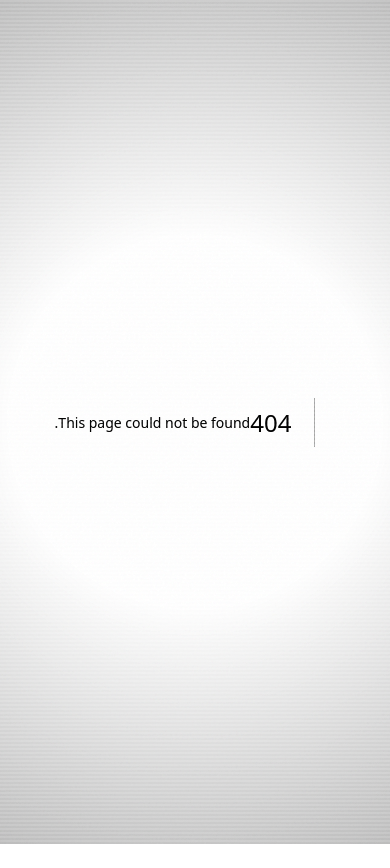
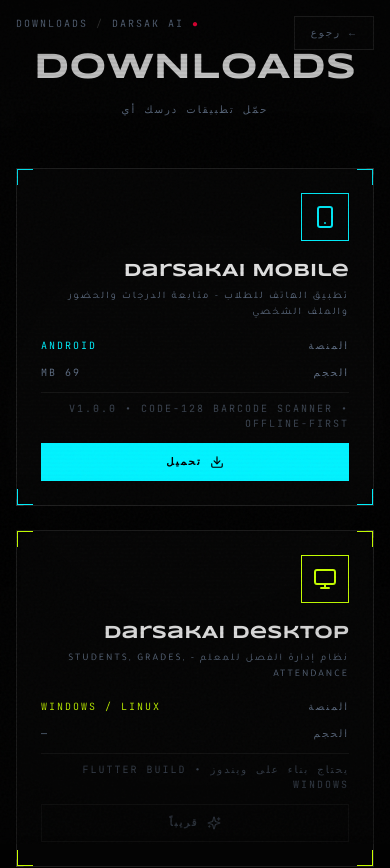
Before and after one commit to rootkali-cmd/Darsak-ai, a Next.js app in the folder web-portal/: page /download in a window 390 px wide. Before the commit this address had no page. Shown: the top 868 px of the page. Before the commit the page ends 844 px from the top, so only its background shows below. Built offline with nearby package versions, Linux system fonts and the light colour scheme.

Commit message:
Add /download page with all 3 apps (mobile apk + desktop/accounts coming soon)

```diff
--- /dev/null
+++ b/web-portal/src/app/download/page.tsx
@@ -0,0 +1,197 @@
+'use client'
+
+import { useState, useEffect } from 'react'
+import { motion } from 'framer-motion'
+import { useRouter } from 'next/navigation'
+import { Smartphone, Monitor, ArrowLeft, Download, Sparkles } from 'lucide-react'
+
+const apps = [
+  {
+    id: 'mobile',
+    title: 'DarsakAI Mobile',
+    description: 'تطبيق الهاتف للطلاب - متابعة الدرجات والحضور والملف الشخصي',
+    descriptionEn: 'Student mobile app — grades, attendance & profile',
+    icon: Smartphone,
+    color: '#00f3ff',
+    fileName: 'DarsakAI.apk',
+    size: '69 MB',
+    platform: 'Android',
+    note: 'v1.0.0 • Code-128 barcode scanner • Offline-first',
+  },
+  {
+    id: 'desktop',
+    title: 'DarsakAI Desktop',
+    description: 'نظام إدارة الفصل للمعلم - students, grades, attendance',
+    descriptionEn: 'Teacher desktop app — full classroom management',
+    icon: Monitor,
+    color: '#ccff00',
+    fileName: null,
+    size: '—',
+    platform: 'Windows / Linux',
+    note: 'يحتاج بناء على ويندوز • flutter build windows',
+  },
+  {
+    id: 'accounts',
+    title: 'DarsakAI Accounts',
+    description: 'نظام الحسابات والمالية للفصل',
+    descriptionEn: 'Finance & accounts management',
+    icon: Monitor,
+    color: '#ff003c',
+    fileName: null,
+    size: '—',
+    platform: 'Windows / Linux',
+    note: 'يحتاج بناء على ويندوز • flutter build windows',
+  },
+]
+
+export default function DownloadPage() {
+  const router = useRouter()
+  const [isAr, setIsAr] = useState(true)
+
+  useEffect(() => {
+    setIsAr(document.dir === 'rtl')
+  }, [])
+
+  return (
+    <div className="min-h-screen flex items-center justify-center relative px-4 py-12">
+      {/* Corner decoration */}
+      <div className="fixed top-4 left-4 z-50 hud-text flex items-center gap-2">
+        <span className="text-[var(--accent)]">●</span>
+        <span>DARSAK AI</span>
+        <span className="text-[rgba(255,255,255,0.2)]">/</span>
+        <span>DOWNLOADS</span>
+      </div>
+
+      {/* Back button */}
+      <button
+        onClick={() => router.push('/')}
+        className="fixed top-4 ltr:left-4 rtl:right-4 z-50 px-4 py-2 border border-[var(--border)] hover:border-[var(--accent-2)] text-xs hud-text transition-colors"
+        style={{ background: 'var(--card-bg)' }}
+      >
+        ← {isAr ? 'رجوع' : 'BACK'}
+      </button>
+
+      <div className="relative z-10 w-full max-w-5xl">
+        {/* Header */}
+        <motion.div
+          initial={{ opacity: 0, y: 30 }}
+          animate={{ opacity: 1, y: 0 }}
+          transition={{ duration: 0.5 }}
+          className="text-center mb-12"
+        >
+          <h1 className="text-4xl font-bold mb-3" style={{ fontFamily: 'var(--font-display)' }}>
+            DOWNLOADS
+          </h1>
+          <p className="text-sm hud-text text-[var(--text-muted)]">
+            {isAr ? 'حمّل تطبيقات درسك أي' : 'Download DarsakAI apps'}
+          </p>
+        </motion.div>
+
+        {/* Apps grid */}
+        <div className="grid md:grid-cols-3 gap-6">
+          {apps.map((app, i) => (
+            <motion.div
+              key={app.id}
+              initial={{ opacity: 0, y: 40 }}
+              animate={{ opacity: 1, y: 0 }}
+              transition={{ duration: 0.5, delay: 0.15 * (i + 1) }}
+            >
+              <div
+                className="brutal-card p-6 flex flex-col h-full relative"
+                style={{ background: 'var(--card-bg)', position: 'relative' }}
+              >
+                {/* Corner brackets */}
+                <div className="absolute top-0 left-0 w-4 h-4 border-t border-l" style={{ borderColor: app.color }} />
+                <div className="absolute top-0 right-0 w-4 h-4 border-t border-r" style={{ borderColor: app.color }} />
+                <div className="absolute bottom-0 left-0 w-4 h-4 border-b border-l" style={{ borderColor: app.color }} />
+                <div className="absolute bottom-0 right-0 w-4 h-4 border-b border-r" style={{ borderColor: app.color }} />
+
+                {/* Icon */}
+                <div
+                  className="w-12 h-12 flex items-center justify-center mb-4"
+                  style={{ border: `1px solid ${app.color}` }}
+                >
+                  <app.icon className="w-6 h-6" style={{ color: app.color }} />
+                </div>
+
+                {/* Title */}
+                <h2 className="text-lg font-bold mb-1" style={{ fontFamily: 'var(--font-display)' }}>
+                  {app.title}
+                </h2>
+
+                {/* Description */}
+                <p className="text-xs hud-text text-[var(--text-muted)] mb-4 leading-relaxed" style={{ fontFamily: 'var(--font-arabic)' }}>
+                  {isAr ? app.description : app.descriptionEn}
+                </p>
+
+                {/* Meta info */}
+                <div className="mt-auto space-y-3">
+                  <div className="flex justify-between text-[10px] hud-text">
+                    <span className="text-[var(--text-muted)]">{isAr ? 'المنصة' : 'Platform'}</span>
+                    <span style={{ color: app.color }}>{app.platform}</span>
+                  </div>
+                  <div className="flex justify-between text-[10px] hud-text">
+                    <span className="text-[var(--text-muted)]">{isAr ? 'الحجم' : 'Size'}</span>
+                    <span>{app.size}</span>
+                  </div>
+                  {app.note && (
+                    <p className="text-[10px] hud-text text-[var(--text-muted)] opacity-60 pt-2 border-t border-[var(--border)]">
+                      {app.note}
+                    </p>
+                  )}
+
+                  {/* Download button */}
+                  {app.fileName ? (
+                    <a
+                      href={`/${app.fileName}`}
+                      download
+                      className="w-full flex items-center justify-center gap-2 py-2.5 text-xs font-bold hud-text uppercase tracking-wider transition-all"
+                      style={{
+                        background: app.color,
+                        color: '#000',
+                        border: `1px solid ${app.color}`,
+                      }}
+                      onMouseEnter={(e) => {
+                        e.currentTarget.style.opacity = '0.8'
+                      }}
+                      onMouseLeave={(e) => {
+                        e.currentTarget.style.opacity = '1'
+                      }}
+                    >
+                      <Download className="w-3.5 h-3.5" />
+                      {isAr ? 'تحميل' : 'DOWNLOAD'}
+                    </a>
+                  ) : (
+                    <div
+                      className="w-full flex items-center justify-center gap-2 py-2.5 text-xs font-bold hud-text uppercase tracking-wider cursor-not-allowed"
+                      style={{
+                        border: `1px solid var(--border)`,
+                        color: 'var(--text-muted)',
+                        opacity: 0.5,
+                      }}
+                    >
+                      <Sparkles className="w-3.5 h-3.5" />
+                      {isAr ? 'قريباً' : 'COMING SOON'}
+                    </div>
+                  )}
+                </div>
+              </div>
+            </motion.div>
+          ))}
+        </div>
+
+        {/* Info note */}
+        <motion.p
+          initial={{ opacity: 0 }}
+          animate={{ opacity: 1 }}
+          transition={{ delay: 1 }}
+          className="text-center text-[10px] hud-text text-[var(--text-muted)] mt-8 opacity-50"
+        >
+          {isAr
+            ? 'التطبيقات تحت التطوير • للاستخدام الداخلي'
+            : 'Apps are under active development • For internal use'}
+        </motion.p>
+      </div>
+    </div>
+  )
+}
--- a/web-portal/src/app/login/page.tsx
+++ b/web-portal/src/app/login/page.tsx
@@ -181,9 +181,8 @@
                 إنشاء حساب
               </button>
             </p>
-            <a
-              href="/DarsakAI.apk"
-              download
+            <button
+              onClick={() => router.push('/download')}
               className="inline-flex items-center gap-1.5 text-[10px] hud-text text-[var(--accent-2)] hover:underline"
             >
               <svg width="10" height="10" viewBox="0 0 24 24" fill="none" stroke="currentColor" strokeWidth="2.5" strokeLinecap="round" strokeLinejoin="round">
@@ -191,8 +190,8 @@
                 <polyline points="7 10 12 15 17 10" />
                 <line x1="12" y1="15" x2="12" y2="3" />
               </svg>
-              تحميل تطبيق الموبايل
-            </a>
+              التطبيقات
+            </button>
           </div>
         </div>
       </motion.div>
--- a/web-portal/src/app/page.tsx
+++ b/web-portal/src/app/page.tsx
@@ -225,18 +225,14 @@
         <button className="ds-btn-secondary" onClick={() => router.push('/register')}>
           {isAr ? 'ابدأ مجاناً' : 'START FREE'}
         </button>
-        <a
-          href="/DarsakAI.apk"
-          download
-          className="ds-btn-download"
-        >
+        <button className="ds-btn-download" onClick={() => router.push('/download')}>
           <svg width="14" height="14" viewBox="0 0 24 24" fill="none" stroke="currentColor" strokeWidth="2.5" strokeLinecap="round" strokeLinejoin="round">
             <path d="M21 15v4a2 2 0 0 1-2 2H5a2 2 0 0 1-2-2v-4" />
             <polyline points="7 10 12 15 17 10" />
             <line x1="12" y1="15" x2="12" y2="3" />
           </svg>
-          {isAr ? 'تحميل التطبيق' : 'GET APP'}
-        </a>
+          {isAr ? 'التطبيقات' : 'APPS'}
+        </button>
       </div>
 
       <div ref={viewportRef} className="ds-viewport">
```
